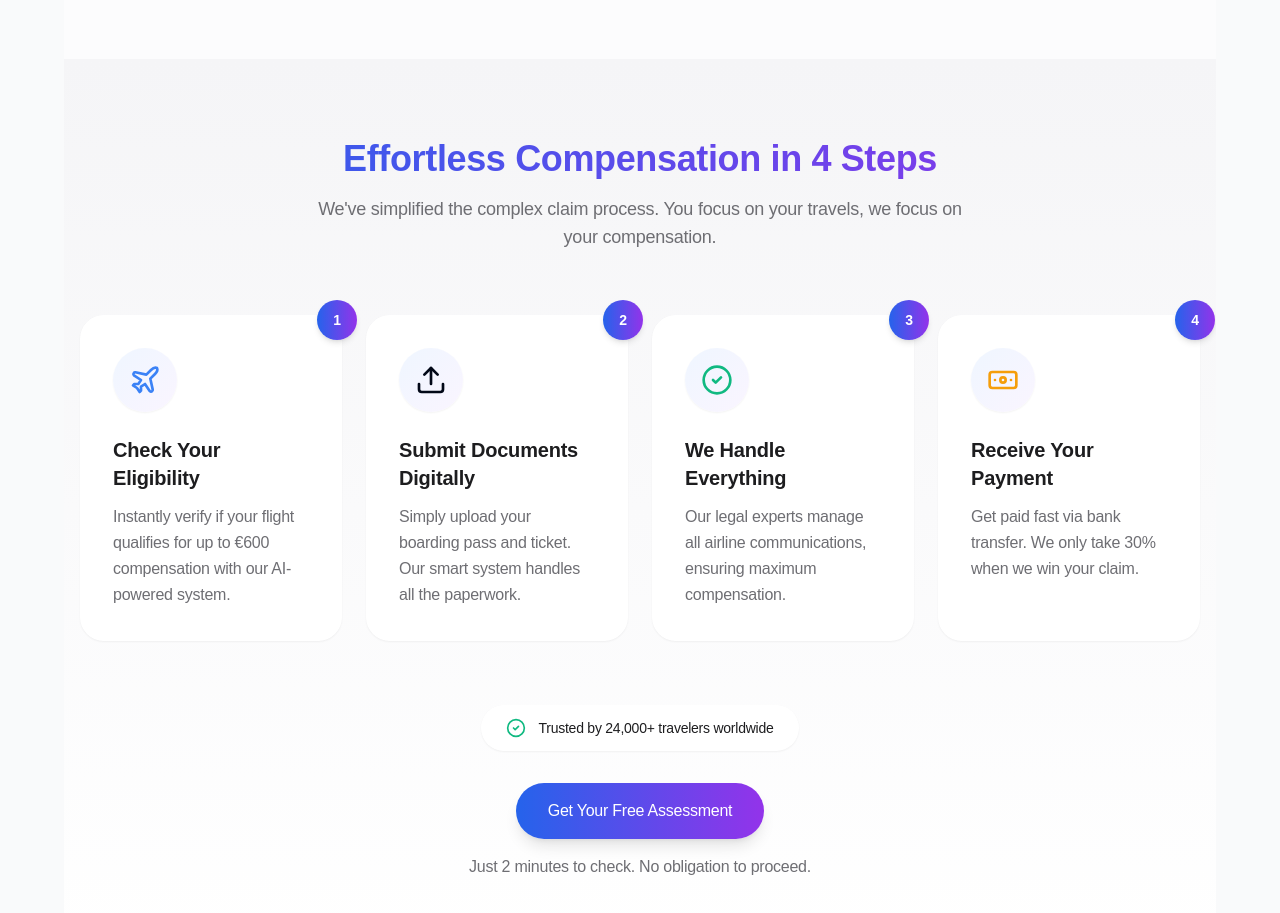
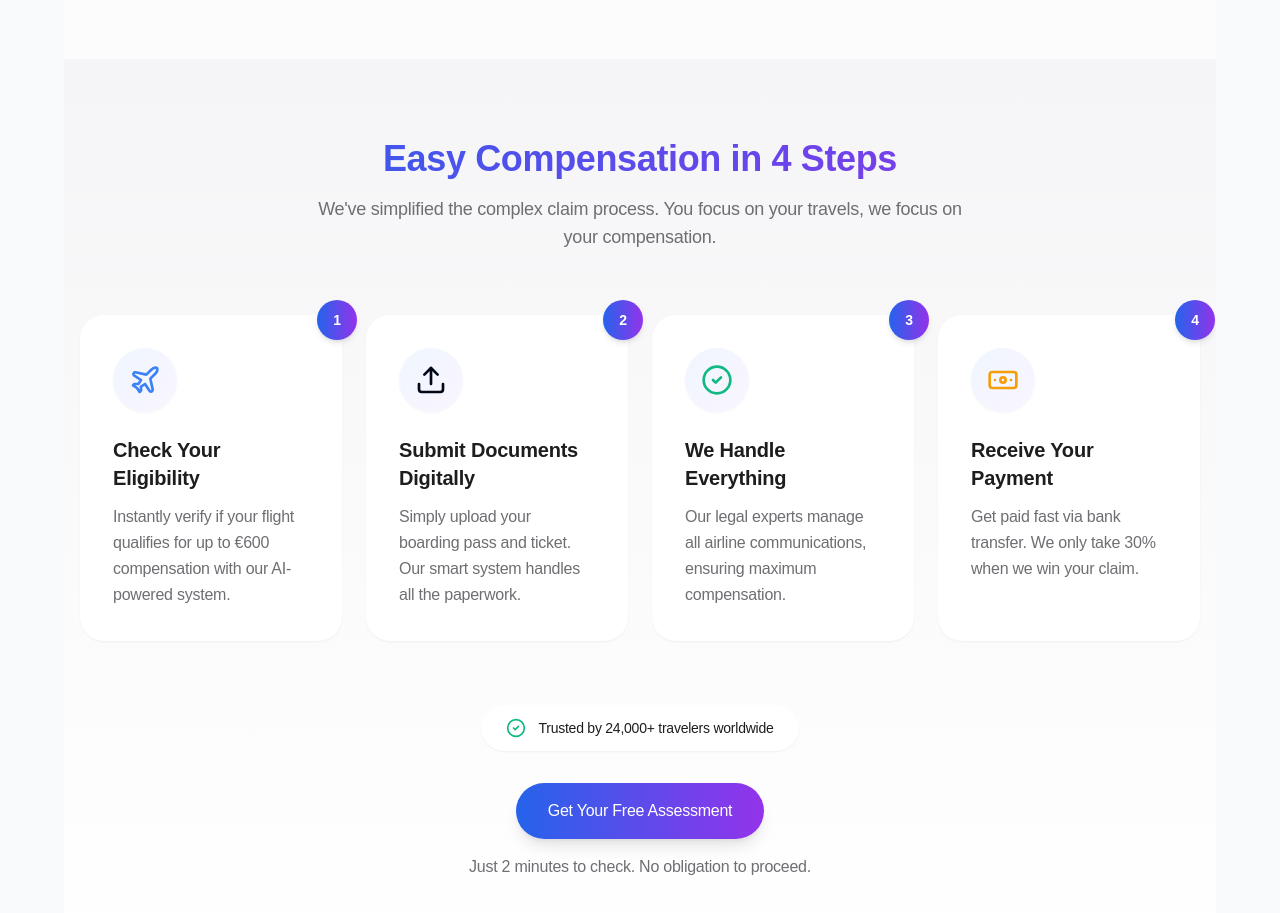
Before and after one commit to POIbakri/planeprotect, a React (Vite) app: page / in a window 1280 px wide. Shown: the part 2300-3213 px from the top of the page. Built offline with nearby package versions, Linux system fonts and the light colour scheme; a web font is replaced by a local one.

Commit message:
Update heading in HowItWorks component for improved clarity and user engagement. Change "Effortless Compensation in 4 Steps" to "Easy Compensation in 4 Steps" to better reflect the simplified claim process. This update adheres to best practices and maintains code quality.

```diff
--- a/src/components/HowItWorks.tsx
+++ b/src/components/HowItWorks.tsx
@@ -39,7 +39,7 @@ export function HowItWorks() {
           className="text-center mb-16"
         >
           <h2 className="text-4xl font-bold bg-gradient-to-r from-blue-600 to-purple-600 bg-clip-text text-transparent mb-4">
-            Effortless Compensation in 4 Steps
+            Easy Compensation in 4 Steps
           </h2>
           <p className="text-[#6e6e73] max-w-2xl mx-auto text-lg">
             We've simplified the complex claim process. You focus on your travels, we focus on your compensation.
```
